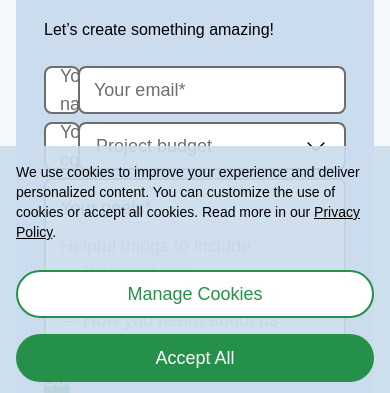
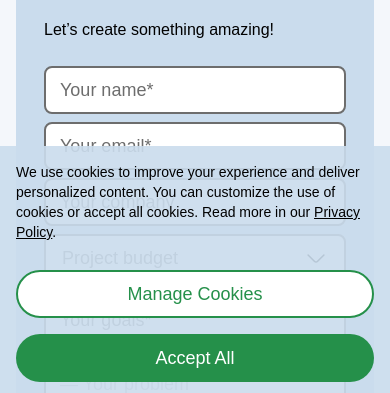
Before and after one commit to gecraft-com/gecraft-website, a React (Vite) app: page /contact-us in a window 390 px wide. Shown: the part 446-839 px from the top of the page. Built offline with nearby package versions, Linux system fonts and the light colour scheme; no server answers; a web font is replaced by a local one.

Commit message:
feat: fixed dropdown

```diff
--- a/src/components/Form.jsx
+++ b/src/components/Form.jsx
@@ -188,6 +188,7 @@ export const Form = ({ onPage = false }) => {
           )}
           {onPage && (
             <GCDropdown
+              name="budget"
               budget={budget}
               value={formData.budget}
               onSelect={handleInputChange}
@@ -206,6 +207,7 @@ export const Form = ({ onPage = false }) => {
             errorText={touchedFields.goals ? errors.goals : undefined}
             isTextarea
             isOnPage={onPage}
+            className="md:col-span-2"
           />
           {submitErrors && (
             <div className="rounded-lg border border-red-200 bg-red-50 p-3 text-sm text-red-600 md:col-span-2">
--- a/src/components/GCDropdown.jsx
+++ b/src/components/GCDropdown.jsx
@@ -4,7 +4,7 @@ import clsx from 'clsx'
 
 import { ArrowIcon } from './icons/ArrowIcon'
 
-export const GCDropdown = ({ children, budget, value = '', onSelect }) => {
+export const GCDropdown = ({ children, budget, value = '', onSelect, name }) => {
   const [isShow, setIsShow] = useState(false)
 
   const handleClick = () => {
@@ -56,7 +56,7 @@ export const GCDropdown = ({ children, budget, value = '', onSelect }) => {
                 className="border-black-100 flex cursor-pointer items-center gap-3 border-t py-3.5 first:pt-1.5"
                 key={item}
                 onClick={() => {
-                  if (onSelect) onSelect(item)
+                  if (onSelect) onSelect({ target: { name, value: item } })
                   setIsShow(false)
                 }}
                 role="option"
--- a/src/components/GCInput.jsx
+++ b/src/components/GCInput.jsx
@@ -12,6 +12,7 @@ export const GCInput = ({
   variant = 'secondary',
   type = 'text',
   isOnPage = true,
+  className,
 }) => {
   const baseStyles =
     'w-full rounded-lg border-2 px-4 py-3 bg-black-00 text-black-950 focus:outline-none placeholder:text-black-300'
@@ -29,9 +30,9 @@ export const GCInput = ({
 
   return (
     <>
+      <label className={clsx('group relative', className)}>
         {isTextarea ? (
-        <div className="col-span-2">
-          <label className="group relative">
+          <>
             <textarea
               id={inputId}
               name={name}
@@ -80,10 +81,9 @@ export const GCInput = ({
                 {errorText}
               </span>
             )}
-          </label>
-        </div>
+          </>
         ) : (
-        <label className="group relative">
+          <>
             <input
               id={inputId}
               name={name}
@@ -110,8 +110,9 @@ export const GCInput = ({
                 {errorText}
               </span>
             )}
+          </>
+        )}
       </label>
-      )}
     </>
     // <div className={clsx('relative w-full', className)}>
     //   {showLabel && (
```
Also changed, not shown: 1 other file (tests, documents, lock files or other folders). Lines whose indentation alone changed are shown as unchanged.
